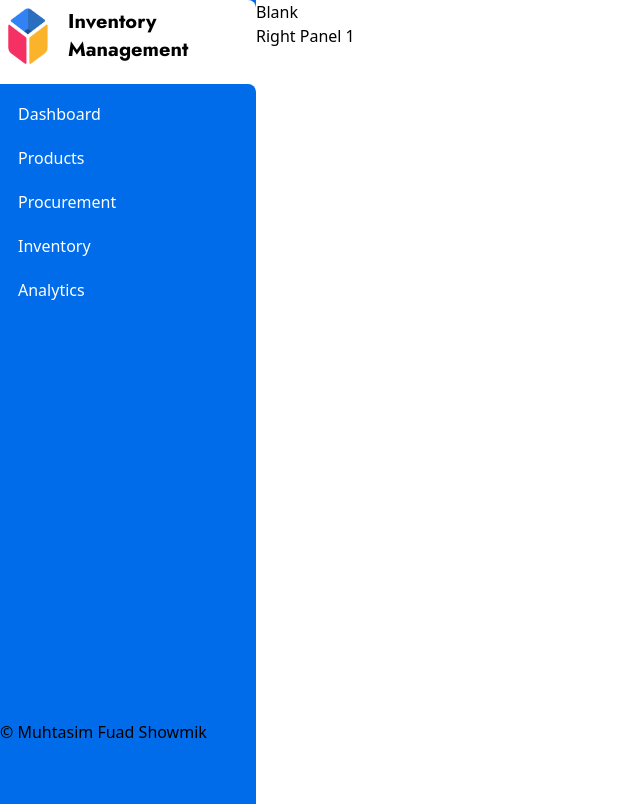
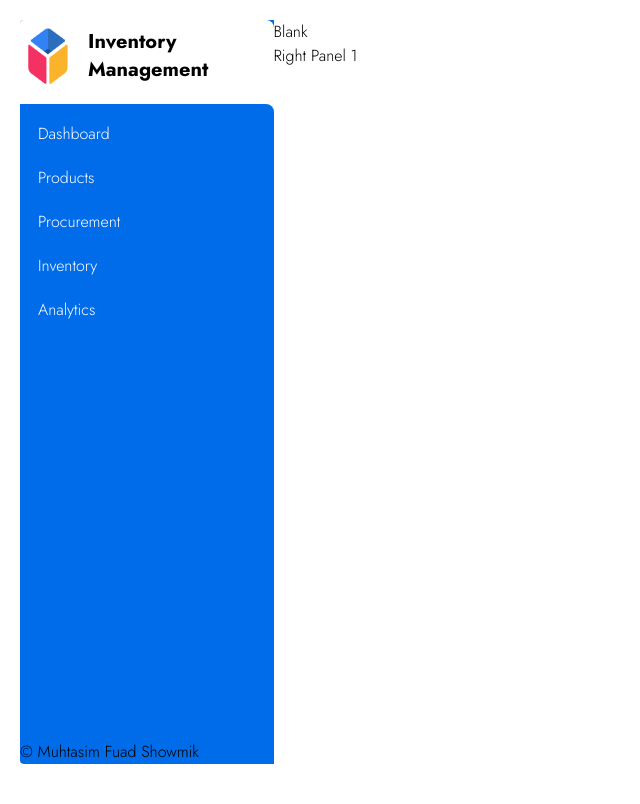
Before and after one commit to Muhtasim-Fuad-Showmik/Vue-Inventory, a Vue app: page / in a window 1280 px wide. Shown: the whole page, without its empty margins (0-640 px from the left). Built offline with nearby package versions, Linux system fonts and the light colour scheme.

Commit message:
Updated more styles for the project 1

```diff
--- a/index.html
+++ b/index.html
@@ -24,7 +24,7 @@
 	/>
 </head>
 
-<body>
+<body class="bg-white font-Jost font-light py-5 pl-5 pr-10">
 	<div id="app"></div>
 	<script type="module" src="/src/main.ts"></script>
 </body>
--- a/src/App.vue
+++ b/src/App.vue
@@ -4,7 +4,7 @@ import HelloWorld from './components/HelloWorld.vue'
 </script>
 
 <template>
-	<main class="h-[90vh]">
+	<main class="h-full my-0 mx-auto bg-white rounded box-shadow-main overflow-hidden">
 		<div class="flex flex-row min-h-[90vh]">
 			<div class="w-80 min-h-[90vh]">
 				<header class="h-full flex flex-col bg-white">
@@ -62,12 +62,12 @@ import HelloWorld from './components/HelloWorld.vue'
 				<RouterView />
 			</div>
 		</div>
+		<footer>
+			<a href="https://peaceful-sable-131357.netlify.app/" target="_blank">
+				&#169; Muhtasim Fuad Showmik
+			</a>
+		</footer>
 	</main>
-	<footer>
-		<a href="https://peaceful-sable-131357.netlify.app/" target="_blank">
-        	&#169; Muhtasim Fuad Showmik
-        </a>
-	</footer>
 </template>
 
 <style lang="scss" scoped>
--- a/tailwind.config.js
+++ b/tailwind.config.js
@@ -12,7 +12,11 @@ module.exports = {
 			},
 			dropShadow: {
 				'std': '2px 2px 5px rgba(0, 0, 0, 1)',
+			},
+			boxShadow: {
+				'main': '0px 0px 130px -50px #006ce9',
 			}
+
 		},
 		fontFamily: {
 			Jost: ["Jost, sans-serif"],
```
